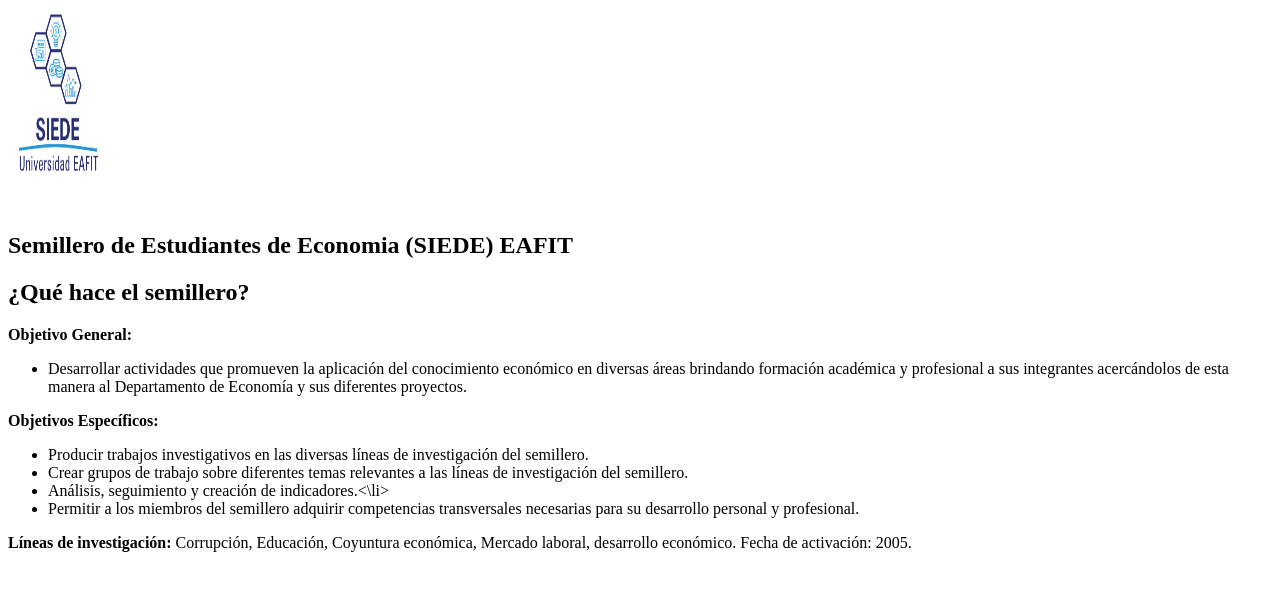
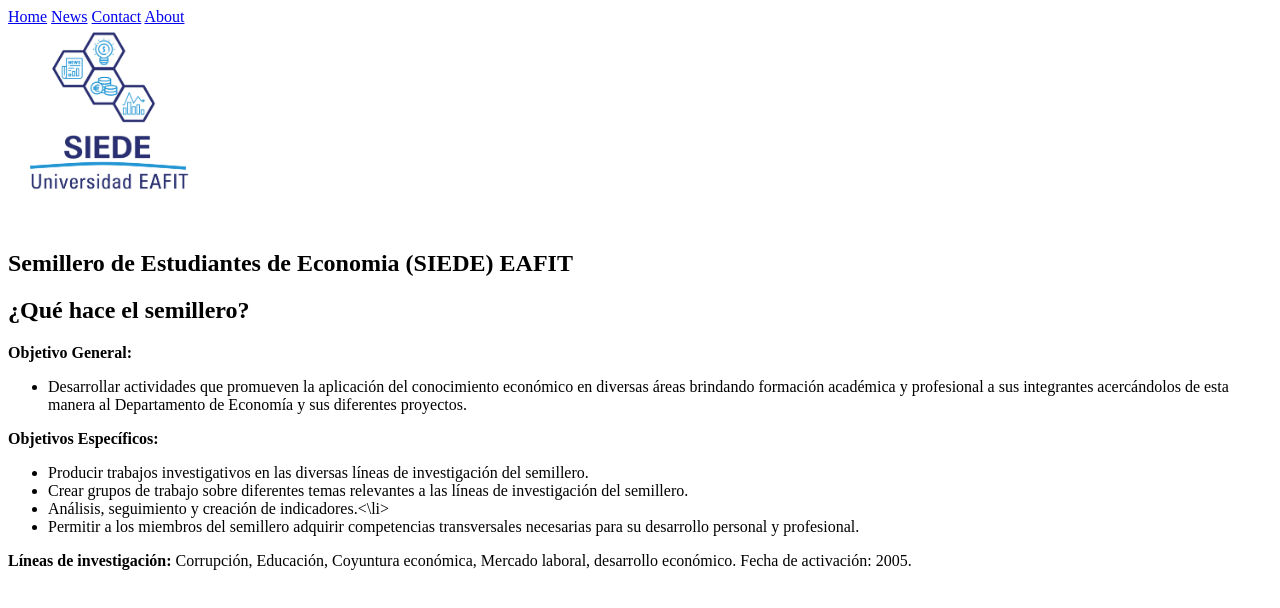
Before and after one commit to SIEDEEAFIT/siedeeafit.github.io, a plain HTML site: page docs/index.html in a window 1280 px wide. Drawn offline with Linux system fonts and the light colour scheme.

Commit message:
Update index.html

```diff
--- a/docs/index.html
+++ b/docs/index.html
@@ -3,9 +3,14 @@
    <head>
       <title>SIEDE EAFIT</title>
    </head>
-
+<div class="topnav">
+  <a class="active" href="#home">Home</a>
+  <a href="#news">News</a>
+  <a href="#contact">Contact</a>
+  <a href="#about">About</a>
+</div>
    <body>
-      <img src="https://siedeeafit.github.io/logo_color.png" alt="SIEDE EAFIT" width="100" height="200">
+      <img src="https://siedeeafit.github.io/logo_color.png" alt="SIEDE EAFIT" width="200" height="200">
 
 
 <section class="header">
```
